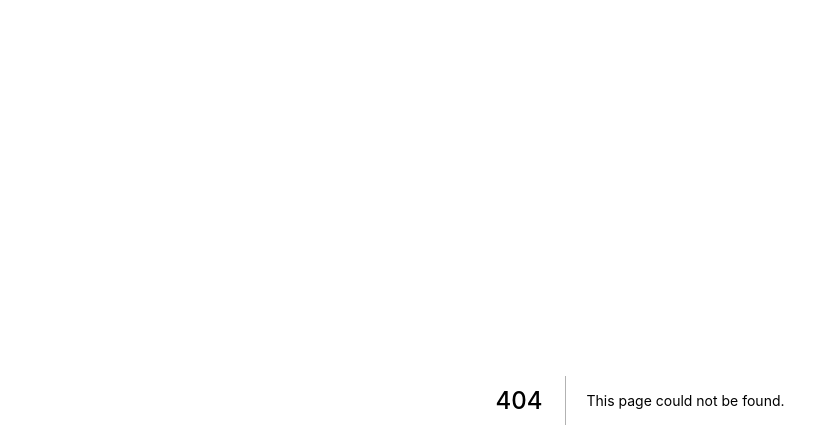
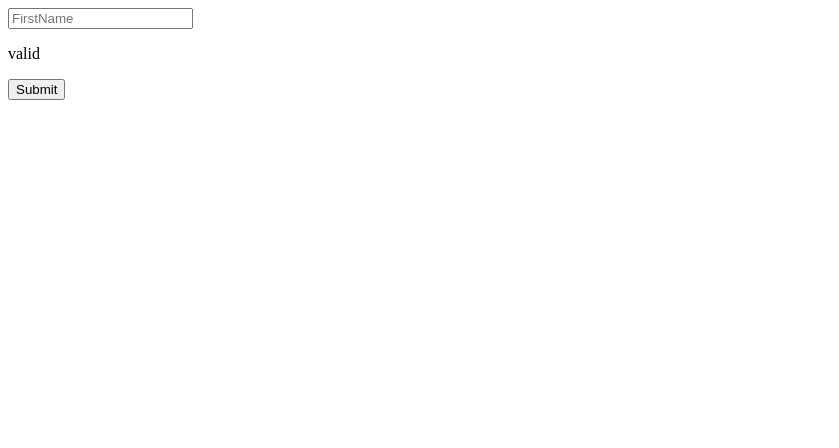
Before and after one commit to roiban1344/learn-react-hook-form, a Next.js app: page /integrating-with-controlled-inputs/hook in a window 1280 px wide. Before the commit this address had no page. Shown: the top 448 px of the page, without its empty margins (0-839 px from the left). Built offline with nearby package versions, Linux system fonts and the light colour scheme.

Commit message:
3例追加

```diff
--- /dev/null
+++ b/pages/integrating-with-controlled-inputs/hook.tsx
@@ -0,0 +1,41 @@
+import { useForm, useController, UseControllerProps } from 'react-hook-form'
+
+type FormValues = {
+    FirstName: string
+}
+
+function Input(props: UseControllerProps<FormValues>) {
+    const { field, fieldState } = useController(props)
+
+    return (
+        <div>
+            <input {...field} placeholder={props.name} />
+            <p>{fieldState.isTouched && 'Touched'}</p>
+            <p>{fieldState.isDirty && 'Dirty'}</p>
+            <p>{fieldState.invalid ? 'invalid' : 'valid'}</p>
+        </div>
+    )
+}
+
+const App = () => {
+    const { handleSubmit, control } = useForm<FormValues>({
+        defaultValues: {
+            FirstName: '',
+        },
+        mode: 'onChange',
+    })
+    const onSubmit = (data: FormValues) => console.log(data)
+
+    return (
+        <form onSubmit={handleSubmit(onSubmit)}>
+            <Input
+                control={control}
+                name='FirstName'
+                rules={{ required: true }}
+            />
+            <input type='submit' />
+        </form>
+    )
+}
+
+export default App
```
Also changed, not shown: pages/handle-errors.tsx (added, +28 -0 lines), pages/integrating-with-controlled-inputs/component.tsx (added, +27 -0 lines).
